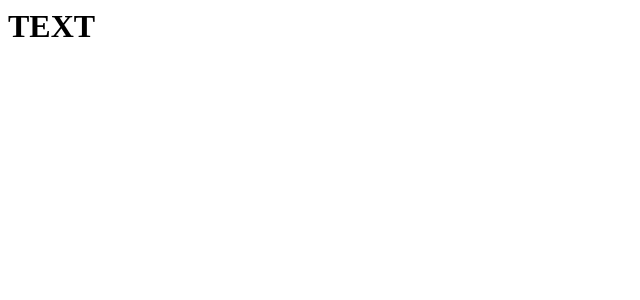
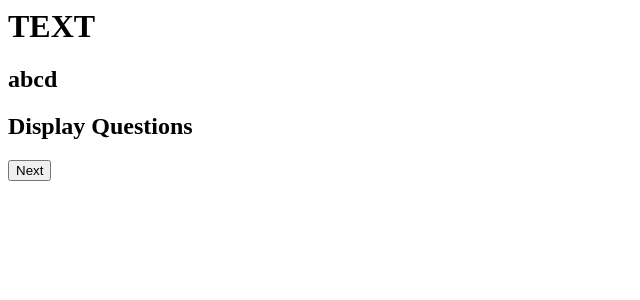
Before and after one commit to camerakendall/dependency_app, a React app: page / in a window 1280 px wide. Shown: the top 300 px of the page, without its empty margins (0-640 px from the left). Built offline with nearby package versions, Linux system fonts and the light colour scheme.

Commit message:
Redux Boilerplate Mostly Finished

```diff
--- a/client/actions/actions.js
+++ b/client/actions/actions.js
@@ -1,6 +1,10 @@
 // all actions to be created and sent to reducers
 
 import * as types from '../constants/actionTypes';
+// import { type } from 'os';
 
 
 // need to export all actions here
+export const nextButton = () => ({
+    type: types.NEXT_BUTTON,
+})
--- a/client/components/QuestionsDisplay.jsx
+++ b/client/components/QuestionsDisplay.jsx
@@ -5,7 +5,7 @@ import { bindActionCreators } from 'redux';
 import * as actions from '../actions/actions';
 import Question from './Question.jsx';
 
-const mapStateToProps = ( applicationState ) => ({
+const mapStateToProps = ({ applicationState }) => ({
     questions: applicationState.questions,
     answers: applicationState.answers
 
@@ -22,10 +22,13 @@ const questionMaker = (question, index) => (
     />
 );
 
+// console.log(props.questions);
+
 const QuestionsDisplay = props => (
     <div className="questionField">
+        <h2>{props.questions}</h2>
         <h2> Display Questions </h2>
-        {questions.map((question, index) => questionMaker(question, index, props))}
+        {/* {props.questions.map((question, index) => questionMaker(question, index, props))} */}
     </div>
 );
 
--- a/client/containers/MainContainer.jsx
+++ b/client/containers/MainContainer.jsx
@@ -3,27 +3,31 @@
 import React from 'react';
 import { connect } from 'react-redux';
 import * as actions from '../actions/actions';
-import Questions from '../components/Question.jsx';
+import QuestionsDisplay from '../components/QuestionsDisplay.jsx';
+import { bindActionCreators } from 'redux';
 
-// const mapStateToProps = ({
-//     // to be added with data
-// })
 
-// const mapDispatchToProps = dispatch => ({
-//     // depends on what we are going to dispatch to the reducers
-// })
+const mapStateToProps = (applicationState) => ({
+    questions: applicationState.questions,
+    answers: applicationState.answers
 
-const MainContainer = (props) => {
-    return(
-        <div className="container">
-            {
+});
+
+const mapDispatchToProps = dispatch => bindActionCreators(actions, dispatch);
+
+
+const MainContainer = (props) => (
+    <div className="container">
+        {
             /* //add heading or Label
             // render some divs here
             // any components that we want to display */}
-            <h1>TEXT</h1>
-            <Questions />
-        </div>
-    )
-}
+        <h1>{props.questions}</h1>
+        <h1>TEXT</h1>
+        <QuestionsDisplay />
+        <button id='button' onClick={() => {props.nextButton()}}>Next</button>
+        {/* we need submit button here, perhaps in div */}
+    </div>
+);
 
-export default MainContainer;
+export default connect(mapStateToProps, mapDispatchToProps)(MainContainer);
--- a/client/reducers/allReducers.js
+++ b/client/reducers/allReducers.js
@@ -9,19 +9,20 @@ const initialState = {
 }
 
 const allReducers = (state = initialState, action) => {
+    let questions = state.questions.slice()
     switch (action.type) {
         case types.NEXT_BUTTON: //return something
-        {
+            questions.push('Dillon');
+            console.log(questions);
+            return {
+                ...state,
+                questions
+            }
+        case types.SUBMIT_BUTTON: //return something
+            return {
 
 
-        }
-
-        case types.SUBMIT_BUTTON: //return something
-        {
-
-
-
-        }
+            }
         default:
             return state;
     }
```
